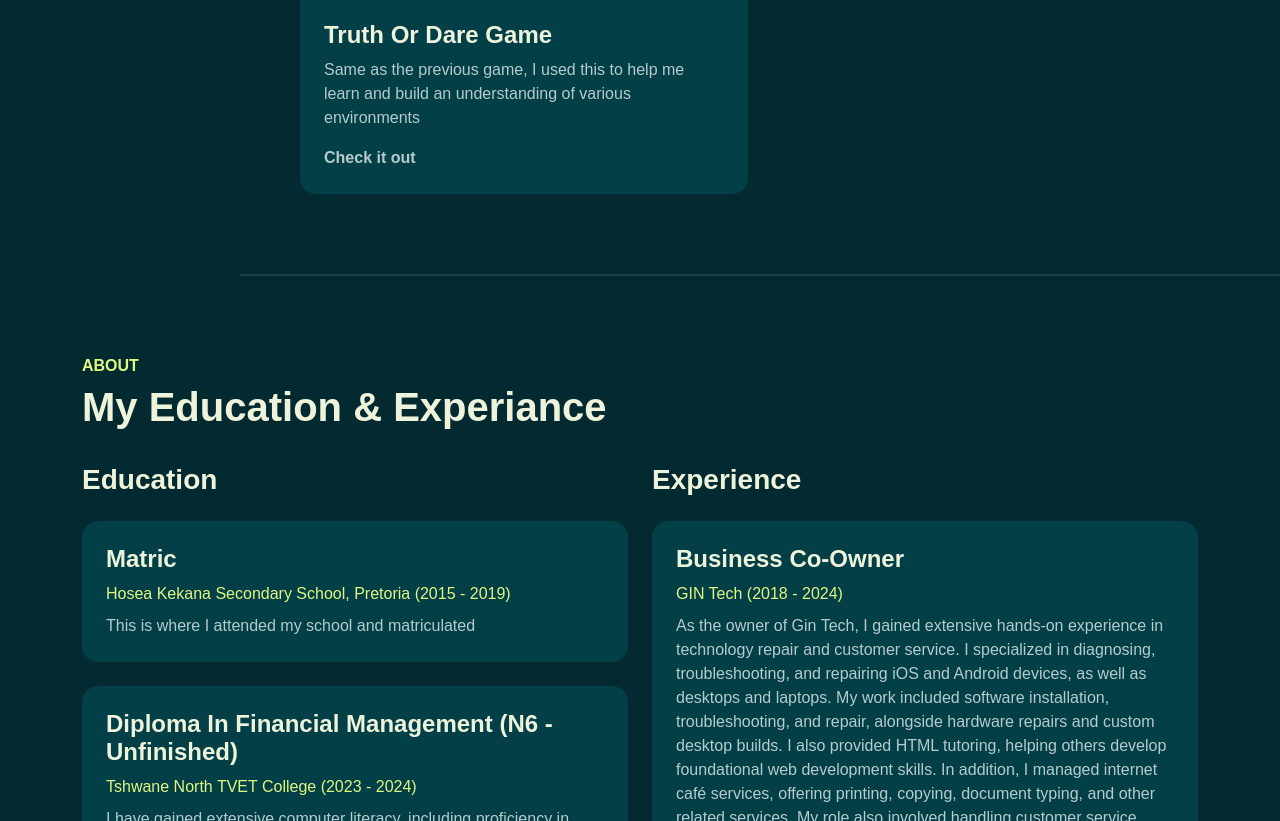
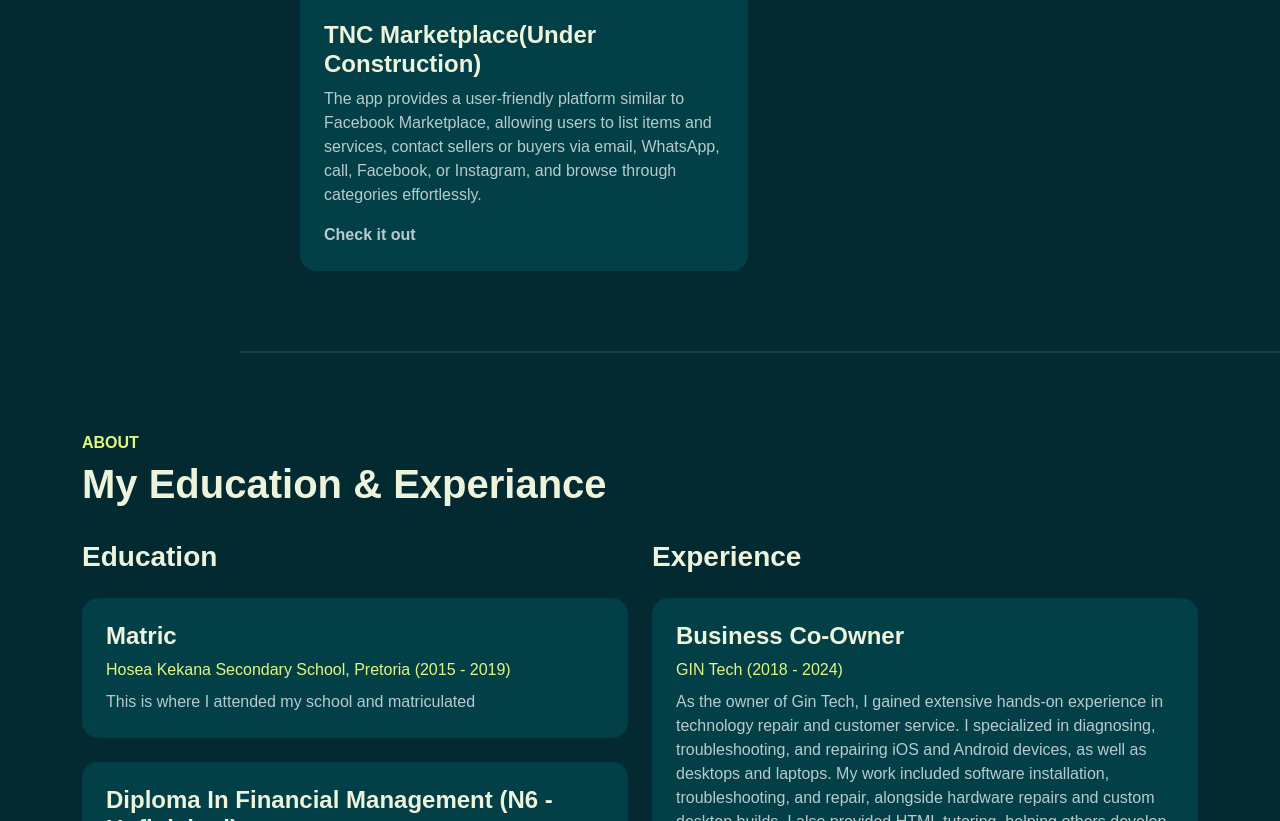
Before and after one commit to TebatsoGIN48/My-Resume, a plain HTML site: page index.html in a window 1280 px wide. Shown: the part 3060-3881 px from the top of the page. Drawn offline with Linux system fonts and the light colour scheme; a web font is replaced by a local one.

Commit message:
Update index.html

```diff
--- a/index.html
+++ b/index.html
@@ -203,9 +203,8 @@
                                 <img class="rounded-4" src="./assets/images/project-3.png" alt="">
                             </div>
                             <div class="card-custom-content p-4">
-                                <h4>Truth Or Dare Game</h4>
-                                <p>Same as the previous game, I used this to help me learn and build an understanding of
-                                    various environments</p>
+                                <h4>TNC Marketplace(Under Construction)</h4>
+                                <p>The app provides a user-friendly platform similar to Facebook Marketplace, allowing users to list items and services, contact sellers or buyers via email, WhatsApp, call, Facebook, or Instagram, and browse through categories effortlessly.</p>
                                 <a href="#" class="link-custom">Check it out</a>
                             </div>
                         </div>
```
